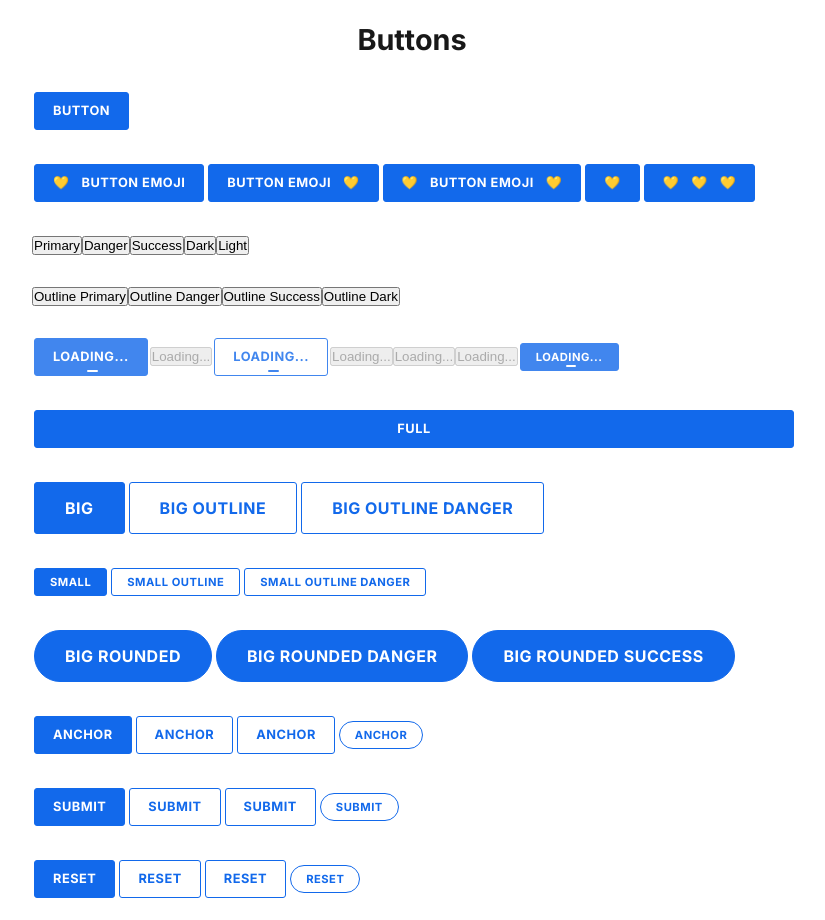
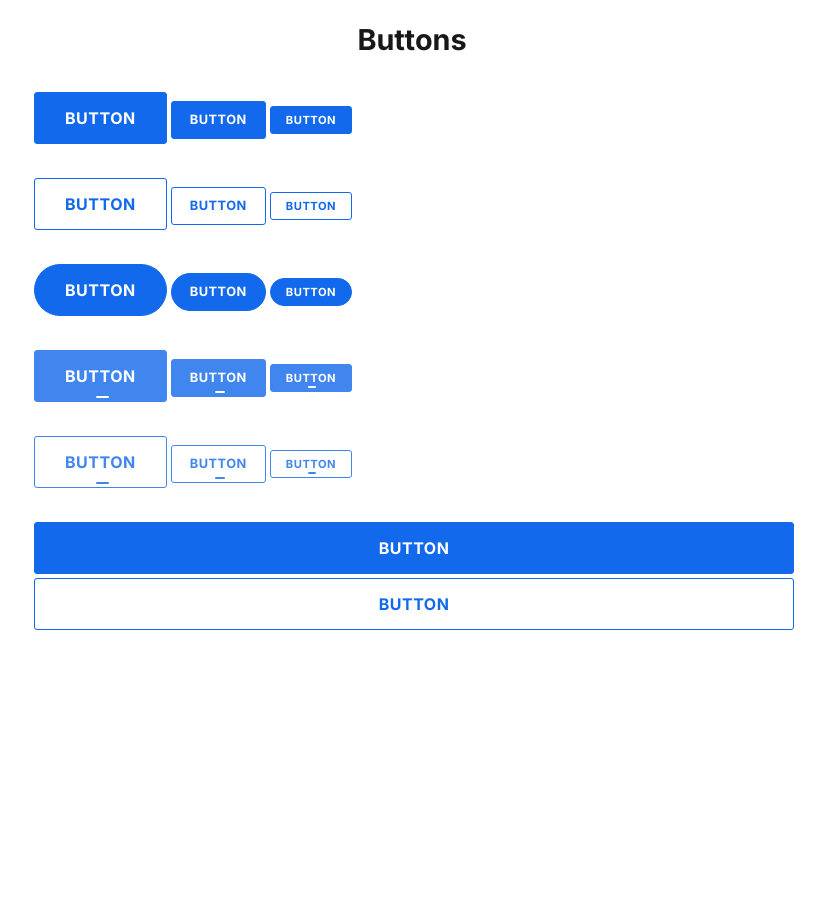
Before and after one commit to C4co/life-style, a Next.js app: page /buttons in a window 1280 px wide. Shown: the whole page, without its empty margins (228-1053 px from the left). After the commit the page ends 800 px from the top, so only its background shows below. Built offline with nearby package versions, Linux system fonts and the light colour scheme.

Commit message:
Updating pages.

```diff
--- a/pages/buttons.tsx
+++ b/pages/buttons.tsx
@@ -11,104 +11,38 @@ export default function Buttons(){
       <h1 className="title text--center"> Buttons </h1>
 
       <div>
+        <button className="button button--big"> Button </button>
         <button className="button"> Button </button>
+        <button className="button button--small"> Button </button>
       </div>
 
       <div>
-        <button className="button">
-          <span>💛</span>
-          <span> Button Emoji </span>
-        </button>
-
-        <button className="button">
-          <span> Button Emoji </span>
-          <span>💛</span>
-        </button>
-
-        <button className="button">
-          <span>💛</span>
-          <span> Button Emoji </span>
-          <span>💛</span>
-        </button>
-
-        <button className="button">
-          <span>💛</span>
-        </button>
-
-        <button className="button">
-          <span>💛</span>
-          <span>💛</span>
-          <span>💛</span>
-        </button>
+        <button className="button button--big button--outline"> Button </button>
+        <button className="button button--outline"> Button </button>
+        <button className="button button--small button--outline"> Button </button>
       </div>
 
       <div>
-        <button className="button--primary"> Primary </button>
-        <button className="button--danger"> Danger </button>
-        <button className="button--success"> Success </button>
-        <button className="button--dark"> Dark </button>
-        <button className="button--light"> Light </button>
+        <button className="button button--rounded button--big"> Button </button>
+        <button className="button button--rounded"> Button </button>
+        <button className="button button--rounded button--small"> Button </button>
       </div>
 
       <div>
-        <button className="button--primary button--outline"> Outline Primary </button>
-        <button className="button--danger button--outline"> Outline Danger </button>
-        <button className="button--success button--outline"> Outline Success </button>
-        <button className="button--dark button--outline"> Outline Dark </button>
+        <button disabled className="button button--big button--loading"> Button </button>
+        <button disabled className="button button--loading"> Button </button>
+        <button disabled className="button button--small button--loading"> Button </button>
       </div>
 
       <div>
-        <button disabled className="button button--loading"> Loading... </button>
-        <button disabled className="button--dark button--loading"> Loading... </button>
-        <button disabled className="button button--outline button--loading"> Loading... </button>
-        <button disabled className="button--danger button--outline button--loading"> Loading... </button>
-        <button disabled className="button--danger button--loading"> Loading... </button>
-        <button disabled className="button--success button--loading"> Loading... </button>
-
-        <button disabled className="button button--loading button--small"> Loading... </button>
+        <button disabled className="button button--big button--loading button--outline"> Button </button>
+        <button disabled className="button button--loading button--outline"> Button </button>
+        <button disabled className="button button--small button--loading button--outline"> Button </button>
       </div>
 
       <div>
-        <button className="button button--full"> Full </button>
-      </div>
-
-      <div>
-        <button className="button button--big"> Big </button>
-        <button className="button button--big button--outline"> Big Outline </button>
-        <button className="button button--big button--outline button--danger"> Big Outline Danger </button>
-      </div>
-
-      <div>
-        <button className="button button--small"> Small </button>
-        <button className="button button--small button--outline"> Small Outline </button>
-        <button className="button button--small button--outline button--danger"> Small Outline Danger </button>
-      </div>
-
-      <div>
-        <button className="button button--big button--rounded"> Big Rounded </button>
-        <button className="button button--big button--rounded button--danger"> Big Rounded Danger </button>
-        <button className="button button--big button--rounded button--success"> Big Rounded Success </button>
-      </div>
-
-      <div>
-        <a href="http://google.com" className="button"> Anchor </a>
-        <a href="http://google.com" className="button button--outline"> Anchor </a>
-        <a href="http://google.com" className="button button--outline button--danger"> Anchor </a>
-        <a href="http://google.com" className="button button--outline button--danger button--small button--rounded"> Anchor </a>
-      </div>
-
-      <div>
-        <input type="submit" className="button" />
-        <input type="submit" className="button button--outline" />
-        <input type="submit" className="button button--outline button--danger" />
-        <input type="submit" className="button button--outline button--danger button--small button--rounded" />
-      </div>
-
-      <div>
-        <input type="reset" className="button" />
-        <input type="reset" className="button button--outline" />
-        <input type="reset" className="button button--outline button--danger" />
-        <input type="reset" className="button button--outline button--danger button--small button--rounded" />
+        <button className="button button--big button--full"> Button </button>
+        <button className="button button--big button--full button--outline"> Button </button>
       </div>
 
     </Page>
--- a/pages/index.tsx
+++ b/pages/index.tsx
@@ -9,7 +9,7 @@ export default function Home(){
         <title> Lifestyle </title>
       </Head>
 
-      <h1> Life style </h1>
+      <h1 className="title"> Life style </h1>
 
       <div>
         <Link href="/buttons">
```
